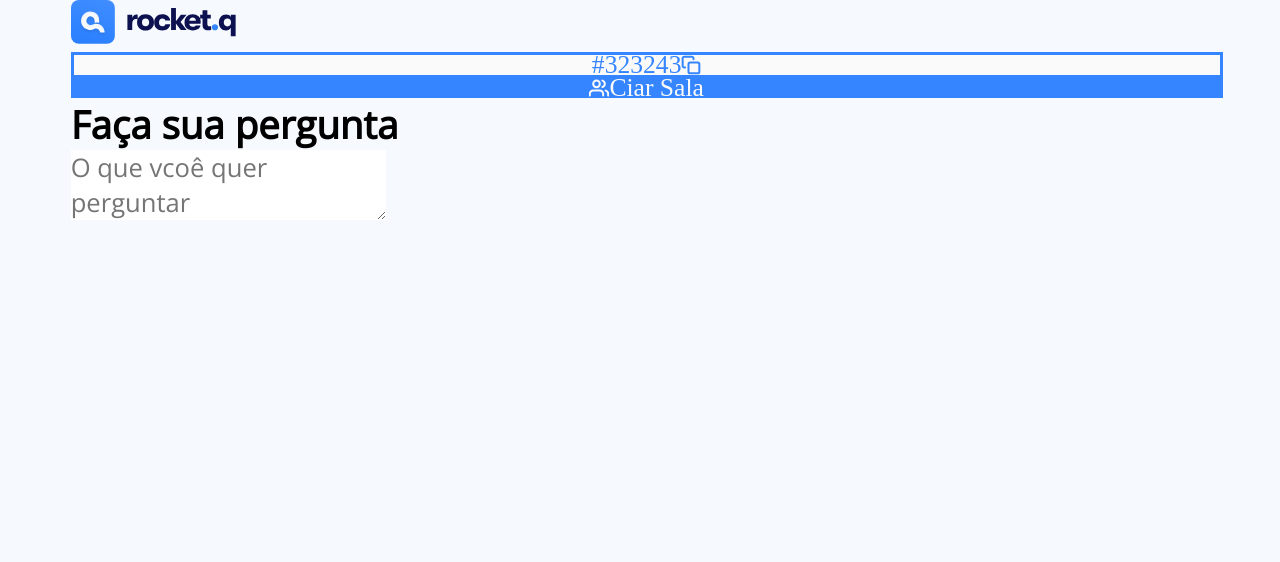
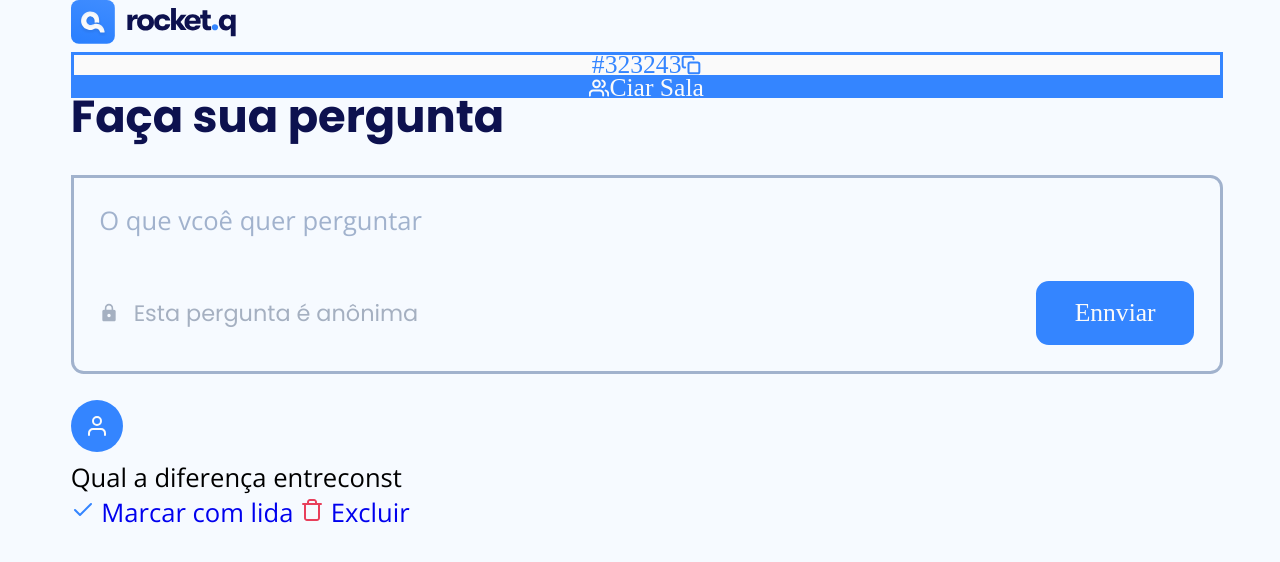
Before and after one commit to JairNeto1/roquetQ, a web app: file room.html in a window 1280 px wide. Shown: the top 562 px of the page. Run offline with its HTML, style and script files only (its server is not run), Linux system fonts and the light colour scheme.

Commit message:
Ending the secound class CSS/HTML

```diff
--- a/room.html
+++ b/room.html
@@ -7,7 +7,7 @@
         <link rel="stylesheet" href="./styles/room.css"/>
         <link rel="preconnect" href="https://fonts.googleapis.com">
     <link rel="preconnect" href="https://fonts.gstatic.com" crossorigin>
-    <link href="https://fonts.googleapis.com/css2?family=Open+Sans:wght@300;400&family=Poppins:wght@500;700&display=swap" rel="stylesheet">
+    <link href="https://fonts.googleapis.com/css2?family=Open+Sans:wght@300;400&family=Poppins:wght@400;500;700&display=swap" rel="stylesheet">
 
         <title>Roquet.Q -  Questions&Answers</title>
     </head>
@@ -33,11 +33,44 @@
                 <section id="question-form">
                     <h2>Faça sua pergunta</h2>
                     <form action="">
-                        <label class="sr-only" for-id>"O que vcoê quer perguntar"</label>
+                        <label class="sr-only" for-id="question">"O que vcoê quer perguntar"</label>
                         <textarea name="question" id="question" placeholder="O que vcoê quer perguntar"></textarea>
+
+                        <footer>
+                            <div>
+                                <img src="assets/lock.svg">
+                                Esta pergunta é anônima
+                            </div>
+                            <button>Ennviar</button>
+                        </footer>
                     </form>
                 </section>
+                <section id="question">
+                    <h2 class="sr-only">Perguntas da comunidade</h2>
 
+                    <div class="question-wrapper">
+                        <div class="question-content">
+                            <div class="user">
+                                <img src="assets/avatar.svg" alt="Avatar">
+                            </div>
+                            <div class="question">
+                                <p>Qual a diferença entreconst</p>
+                            </div>
+                        </div>
+                    </div>
+                    <div class="actions">
+                        <a href="#" class="check">
+                            <img src="assets/check.svg" alt="Marcar com lida">
+                            Marcar com lida
+                        </a>
+                        <a href="#" class="delete">
+                            <img src="assets/trash.svg" alt="Excluir">
+                            Excluir
+                        </a>
+                    </div>
+
+
+                </section>
 
             </main>
         </div>
--- a/styles/room.css
+++ b/styles/room.css
@@ -33,3 +33,62 @@
   width: 2rem;
   height: 2rem;
 }
+
+/* Question Foem */
+
+#question-form h2 {
+  font-family: "Poppins", sans-serif;
+  font-size: 2.8rem;
+  color: var(--black);
+  font-weight: 700;
+  margin-bottom: 2.4rem;
+  line-height: 2.4rem;
+}
+
+#question-form form {
+  border: 0.2rem solid var(--grey-blue);
+  padding: 1.6rem;
+  border-radius: 0 0.8rem 0.8rem 0.8rem;
+
+  margin-bottom: 1.6rem;
+}
+
+#question-form form textarea {
+  resize: none;
+  background: transparent;
+
+  width: 100%;
+
+  outline: none;
+}
+
+#question-form form textarea::placeholder {
+  color: var(--grey-blue);
+}
+
+#question-form form footer {
+  display: flex;
+  align-items: justify;
+  justify-content: space-between;
+}
+
+#question-form form footer > div {
+  display: flex;
+  align-items: center;
+
+  color: var(--icons-details);
+  font-family: "Poppins", sans-serif;
+  font-weight: 400;
+  font-size: 1.4rem;
+}
+
+#question-form form footer > div img {
+  margin-right: 0.9rem;
+}
+
+#question-form form footer button {
+  height: auto;
+  padding: 0.8rem 2.4rem;
+  line-height: 2.4rem;
+  border-radius: 0.8rem;
+}
```
Also changed, not shown: assets/avatar.svg (added), assets/check.svg (added), assets/lock.svg (added), assets/trash.svg (added).
